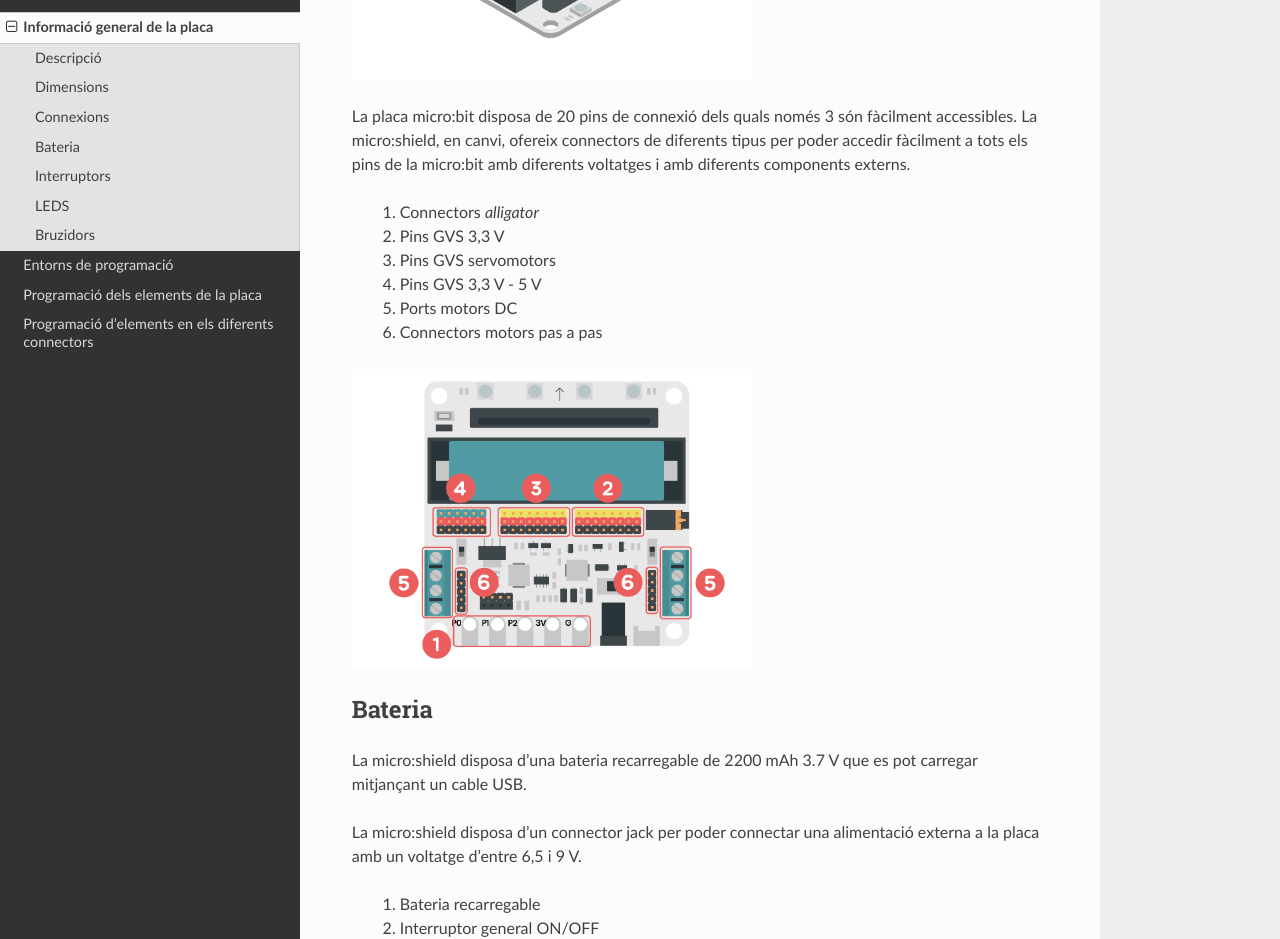
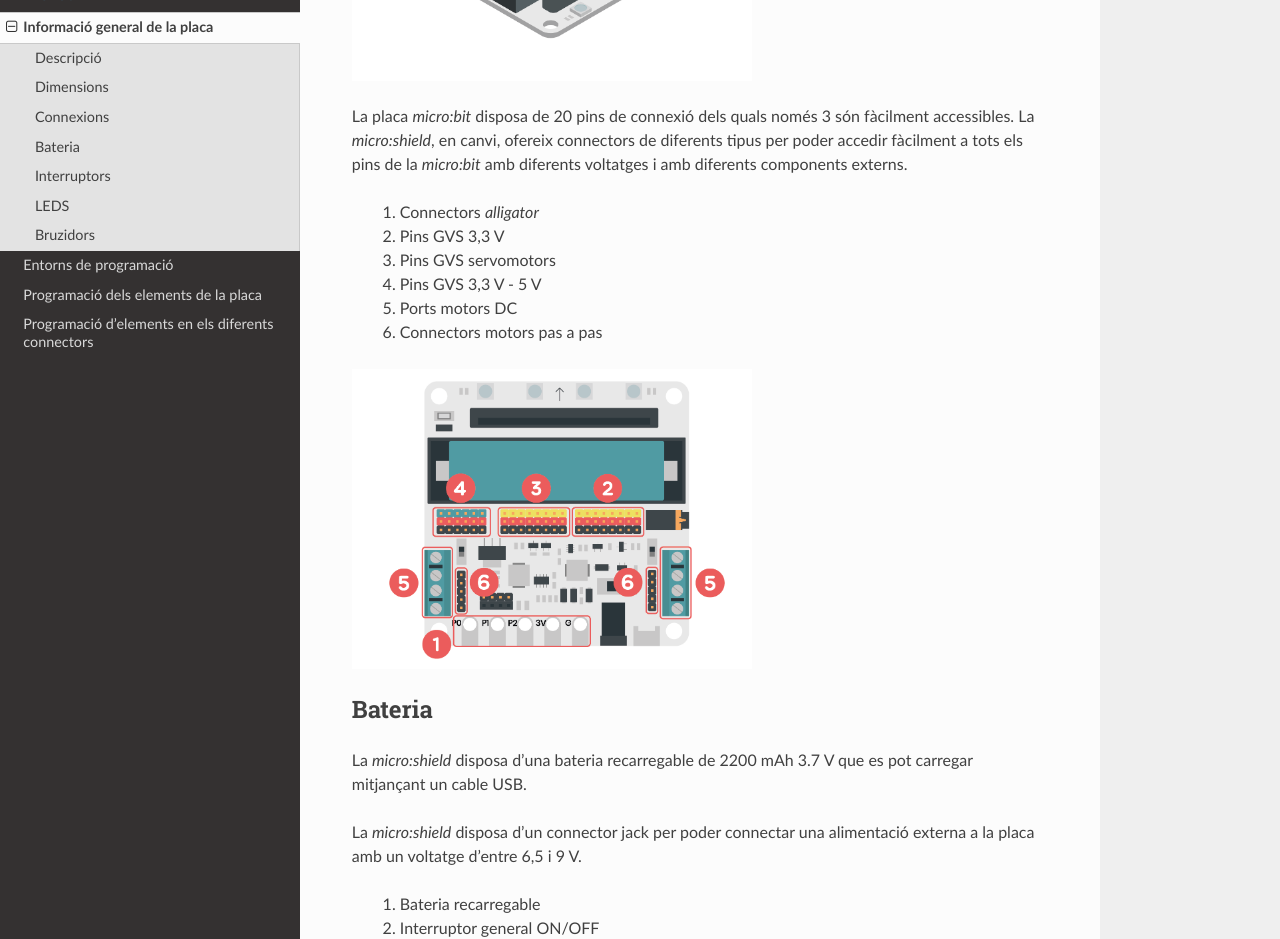
Before and after one commit to MakeAndLearn/micro-shield, a Sphinx documentation site: the page built from docs/source/microshield/informaciogeneral.rst, in a window 1280 px wide and 1400 px high, scrolled down 1428 px. Shown: the part 151-1090 px from the top of the window. Built offline with Sphinx 7.4.7 and the Read the Docs theme 2.0.0, drawn with Linux system fonts in a browser that asks for light colours; some of the changed text lies outside the part shown.

Commit message:
rev italics

```diff
--- a/docs/source/microshield/informaciogeneral.rst
+++ b/docs/source/microshield/informaciogeneral.rst
@@ -6,7 +6,7 @@
 .. image:: img/general/perspectiva.png
   :width: 400
 
-La micro:shield és una placa d’extensió que permet ampliar les possibilitats de la micro:bit fent més accessibles els pins d’aquesta amb diferents tipus de connectors.
+La *micro:shield* és una placa d’extensió que permet ampliar les possibilitats de la *micro:bit* fent més accessibles els pins d’aquesta amb diferents tipus de connectors.
 
 A més, aquesta placa d’extensió, incorpora diferents components que la fan ideal per a l’aula. Si mirem la placa, des de dalt, podem observar tots els components que s’especifiquen en aquest repositori.
 
@@ -27,7 +27,7 @@
 .. image:: img/general/generalmicrobitperspectiva.png
   :width: 400
 
-La placa micro:bit disposa de 20 pins de connexió dels quals només 3 són fàcilment accessibles. La micro:shield, en canvi, ofereix connectors de diferents tipus per poder accedir fàcilment a tots els pins de la micro:bit amb diferents voltatges i amb diferents components externs.
+La placa *micro:bit* disposa de 20 pins de connexió dels quals només 3 són fàcilment accessibles. La *micro:shield*, en canvi, ofereix connectors de diferents tipus per poder accedir fàcilment a tots els pins de la *micro:bit* amb diferents voltatges i amb diferents components externs.
 
     1. Connectors *alligator*
     2. Pins GVS 3,3 V
@@ -43,9 +43,9 @@
 Bateria
 -------
 
-La micro:shield disposa d’una bateria recarregable de 2200 mAh 3.7 V que es pot carregar mitjançant un cable USB.
+La *micro:shield* disposa d’una bateria recarregable de 2200 mAh 3.7 V que es pot carregar mitjançant un cable USB.
 
-La micro:shield disposa d’un connector jack per poder connectar una alimentació externa a la placa amb un voltatge d’entre 6,5 i 9 V.
+La *micro:shield* disposa d’un connector jack per poder connectar una alimentació externa a la placa amb un voltatge d’entre 6,5 i 9 V.
 
     1. Bateria recarregable
     2. Interruptor general ON/OFF
@@ -58,7 +58,7 @@
 Interruptors
 ----------
 
-La micro:shield disposa de 3 interruptors que tenen diferent utilitat.
+La *micro:shield* disposa de 3 interruptors que tenen diferent utilitat.
 
     1. Interruptor 3,3V-5V
     2. Interruptor ON/OFF
@@ -70,7 +70,7 @@
 LEDS
 ----------
 
-La micro:shield té 4 LEDs Neopixel situats davant de la ranura on s'insereix la micro:bit. Aquests LEDs, que estan connectats internament a la placa a través del pin P16, es programaran igual que una tira de LEDs Neopixel.
+La *micro:shield* té 4 LEDs Neopixel situats davant de la ranura on s'insereix la micro:bit. Aquests LEDs, que estan connectats internament a la placa a través del pin P16, es programaran igual que una tira de LEDs Neopixel.
 
 .. image:: img/general/ledsrgb.png
   :width: 400
@@ -78,7 +78,7 @@
 Bruzidors
 ----------
 
-La micro:shield disposa d’un brunzidor i un connector jack connectats al pin P0. Si no hi ha res connectat al port jack quan programem música sonarà el brunzidor intern de la placa. En connectar uns auriculars o un altaveu al port jack, el brunzidor deixarà de funcionar i sentirem la música pel perifèric connectat.
+La *micro:shield* disposa d’un brunzidor i un connector jack connectats al pin P0. Si no hi ha res connectat al port jack quan programem música sonarà el brunzidor intern de la placa. En connectar uns auriculars o un altaveu al port jack, el brunzidor deixarà de funcionar i sentirem la música pel perifèric connectat.
 
 .. image:: img/general/brunzidor.png
   :width: 400
--- a/docs/source/microshield/programaciocomponentsplaca.rst
+++ b/docs/source/microshield/programaciocomponentsplaca.rst
@@ -27,7 +27,7 @@
 LEDS RGB
 ------------
 
-Els leds de la placa micro:shield es troven a la part frontal de la mateixa. Disposem de 4 leds RGB connectats al pin 16 de la micro:bit. Aquests leds es programen mitjançant la llibreria neopixel que podem trobar a *extensiones*. Instal·lant la llibreria de la *micro:shield* també se'ns importarà per defecte la llibreria neopixel.
+Els leds de la placa *micro:shield* es troven a la part frontal de la mateixa. Disposem de 4 leds RGB connectats al pin 16 de la *micro:bit*. Aquests leds es programen mitjançant la llibreria neopixel que podem trobar a *extensiones*. Instal·lant la llibreria de la *micro:shield* també se'ns importarà per defecte la llibreria neopixel.
 
 Importació de la llibreria
 ------------
@@ -59,7 +59,7 @@
 
   <div style="position:relative;height:calc(300px + 5em);width:100%;overflow:hidden;"><iframe style="position:absolute;top:0;left:0;width:100%;height:100%;" src="https://makecode.microbit.org/---codeembed#pub:S79837-81525-51896-16811" allowfullscreen="allowfullscreen" frameborder="0" sandbox="allow-scripts allow-same-origin"></iframe></div>
 
-Després de programar això ja podem programar els leds de la micro:shield. Seguidament trobem diferents exemples:
+Després de programar això ja podem programar els leds de la *micro:shield*. Seguidament trobem diferents exemples:
 
 - Programa d'arc de sant martí
 
```
Also changed, not shown: other parts of docs/source/microshield/informaciogeneral.rst (+1 -1 lines), other parts of docs/source/microshield/programaciocomponentsplaca.rst (+1 -1 lines), docs/source/microshield/entornsprogramacio.rst (+10 -10 lines), docs/source/microshield/programacioelementsexterns.rst (+11 -11 lines), docs/source/microshield/img/ep/LIBRERIAS_6.png (added).
